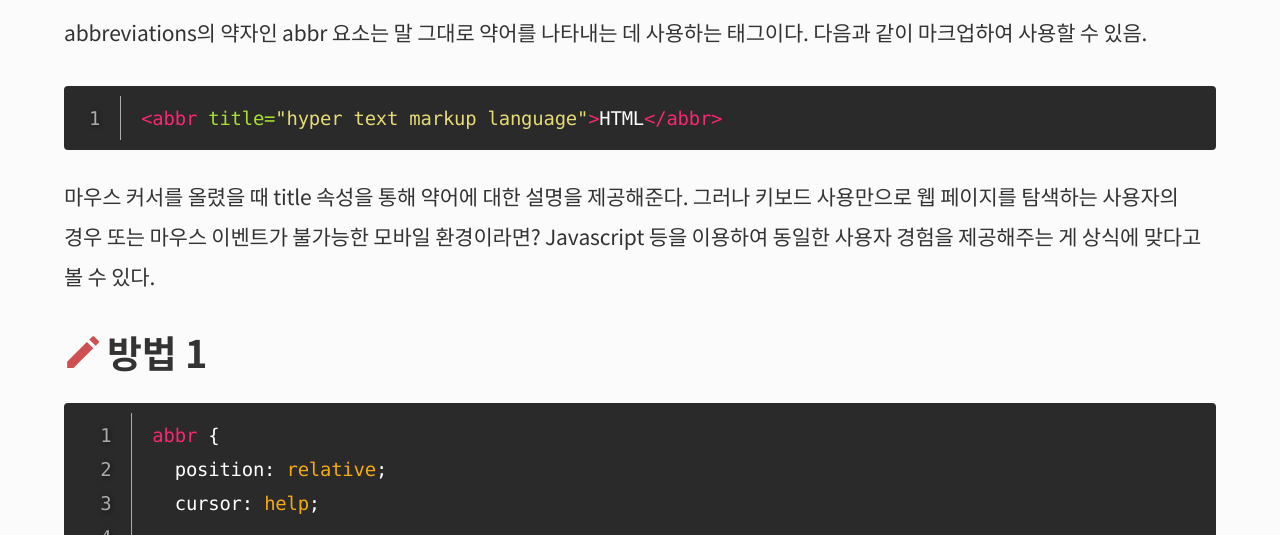
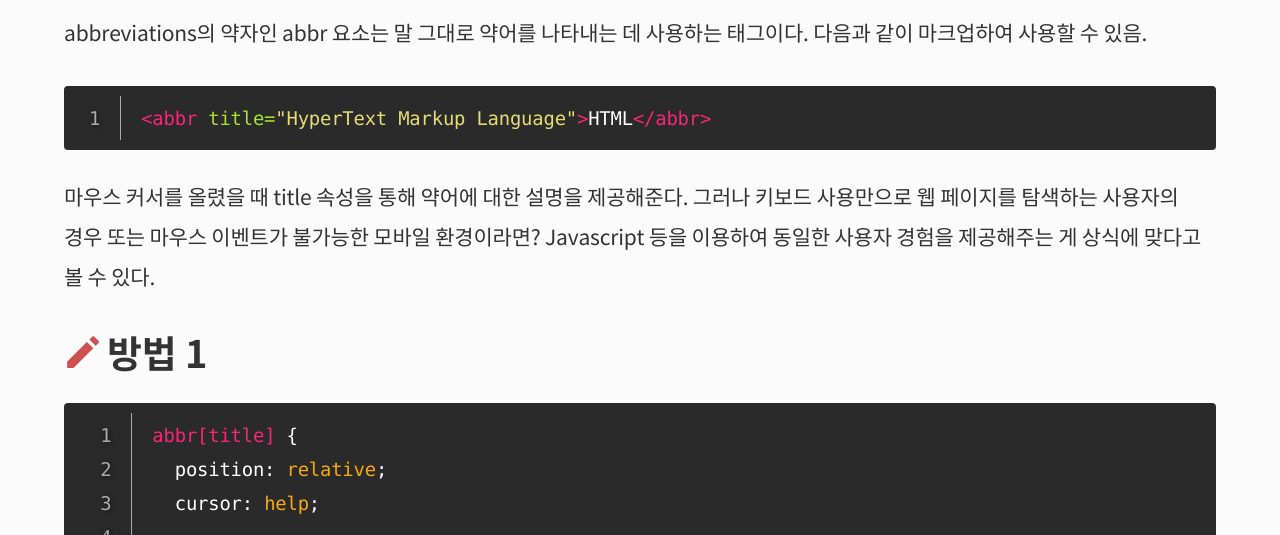
Before and after one commit to selosele/selosele.github.io, a Jekyll site: the page built from _posts/2020-03-04-abbr.md, in a window 1280 px wide. Shown: the part 372-907 px from the top of the page. Built offline with Jekyll 4.4.1, drawn with Linux system fonts in a browser that asks for light colours; cached includes are drawn as plain includes; comment, search, counter and statistics services are not loaded; some of the changed text lies outside the part shown.

Commit message:
포스트 수정 및 레이아웃 CSS/JS 수정

````diff
--- a/_posts/2020-03-04-abbr.md
+++ b/_posts/2020-03-04-abbr.md
@@ -18,7 +18,7 @@ abbreviations의 약자인 abbr 요소는 말 그대로 약어를 나타내는
 
 {:.has-label}
 ```html
-<abbr title="hyper text markup language">HTML</abbr>
+<abbr title="HyperText Markup Language">HTML</abbr>
 ```
 
 마우스 커서를 올렸을 때 title 속성을 통해 약어에 대한 설명을 제공해준다. 그러나 키보드 사용만으로 웹 페이지를 탐색하는 사용자의 경우 또는 마우스 이벤트가 불가능한 모바일 환경이라면?  Javascript 등을 이용하여 동일한 사용자 경험을 제공해주는 게 상식에 맞다고 볼 수 있다.
@@ -27,7 +27,7 @@ abbreviations의 약자인 abbr 요소는 말 그대로 약어를 나타내는
 
 {:.has-label}
 ```scss
-abbr {
+abbr[title] {
   position: relative;
   cursor: help;
 
@@ -57,6 +57,8 @@ abbr {
 </p>
 <script async src="https://static.codepen.io/assets/embed/ei.js"></script>
 
+abbr 요소는 title 속성없이 풀어쓸 수 있으므로[^1], title 속성을 가진 abbr 요소를 선택해준다.
+
 content 속성에 abbr title 속성값을 대입해주는 방법으로, JS를 활용하지 않고 CSS로만 핸들링했다는 게 특징.
 
 하지만 IE에서 NVDA로 테스트 결과 content 속성값을 읽지 못하는 문제가 있다. 웹 접근성을 확보하고자 한다면 다음 방법을 고려해보자.
@@ -65,13 +67,13 @@ content 속성에 abbr title 속성값을 대입해주는 방법으로, JS를
 
 {:.has-label}
 ```html
-<abbr title="hyper text markup language" aria-describedby="tooltip-of-this-title" tabindex="0">HTML</abbr>
+<abbr title="HyperText Markup Language" aria-describedby="tooltip-of-this-title" tabindex="0">HTML</abbr>
 ```
 abbr을 tooltip과 연결시키기 위해 <code>aria-describedby</code> 속성을 명시해준다.
 
 {:.has-label}
 ```scss
-abbr {
+abbr[title] {
   &.abbr--active {
     position: relative;
     cursor: help;
@@ -93,7 +95,7 @@ CSS는 적당히 만들어주고
 
 {:.has-label}
 ```javascript
-$("abbr").on("click", function(evt) {
+$("abbr[title]").on("click", function(evt) {
   if (evt.target !== event.currentTarget) return;
 
   var tooltip = $(evt.currentTarget).children(".abbr__tooltip");
@@ -120,3 +122,5 @@ abbr 요소를 클릭 시 tooltip 마크업을 생성, tooltip 역할을 부여
 <script async src="https://static.codepen.io/assets/embed/ei.js"></script>
 
 WAI-ARIA를 사용, 보조기기에서 태그의 용도를 더욱 명확하게 파악할 수 있게끔 해주었고, 결과적으로 웹 접근성 퍼포먼스가 향상되었다.
+
+[^1]: [1] 예) ```<p>HyperText Markup Language(<abbr>HTML</abbr>)</p>```{:.language-html}
--- a/_sass/tidy-red/_base.scss
+++ b/_sass/tidy-red/_base.scss
@@ -139,10 +139,13 @@ th {
 }
 
 abbr {
-   position: relative;
-   border-bottom: 1px dotted $black;
    text-decoration: none;
-   cursor: help;
+
+   &[title] {
+      position: relative;
+      border-bottom: 1px dotted $black;
+      cursor: help;
+   }
 }
 
 /* hide element */
--- a/assets/js/_script.js
+++ b/assets/js/_script.js
@@ -135,7 +135,7 @@ document.querySelector(".search-content__inner-wrap form").addEventListener("key
 // abbr event 등록
 (function() {
 
-    var abbr = document.querySelectorAll("abbr");
+    var abbr = document.querySelectorAll("abbr[title]");
     if (!abbr) return;
 
     for (var i = 0; i < abbr.length; i++) {
````
Also changed, not shown: assets/js/script.js.
